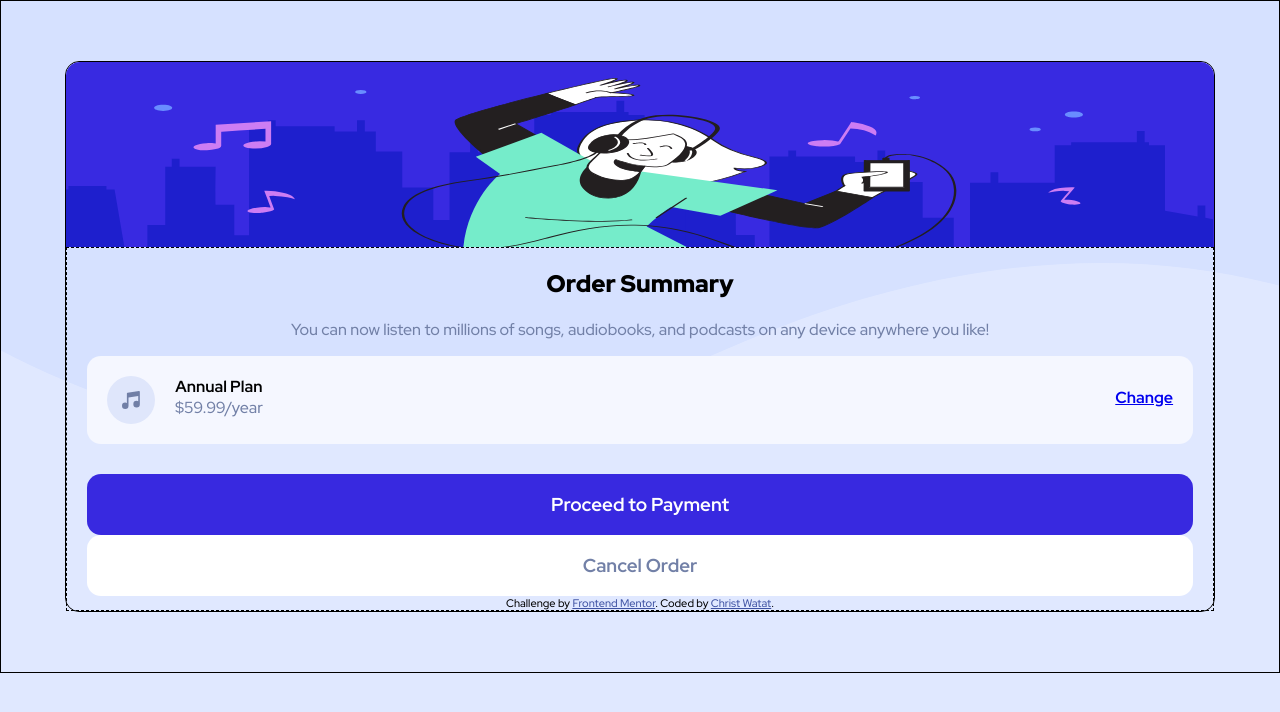
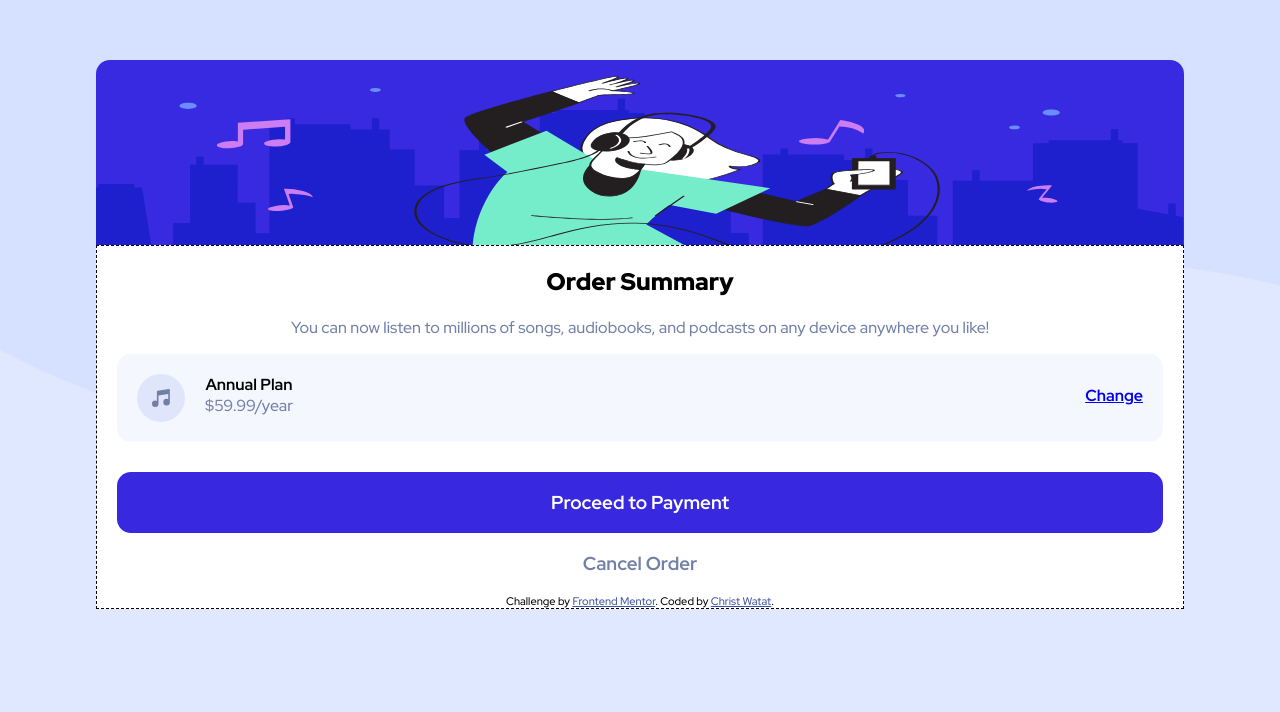
Before and after one commit to Christ-Kevin/order-summary-component-main, a plain HTML site: page index.html in a window 1280 px wide. Drawn offline with Linux system fonts and the light colour scheme.

Commit message:
final update

```diff
--- a/css/styles.css
+++ b/css/styles.css
@@ -32,6 +32,200 @@ The designs were created to the following widths:
 - Weights: 500, 700, 900 */
 
 
+
+ *,
+ *:before,
+ *:after {
+
+     box-sizing: inherit;
+ }
+
+ html {
+
+     box-sizing: border-box;
+
+     /* Typographie */
+     font-family: 'Red Hat Display', sans-serif;
+     /* set 1rem=10px */
+     font-size: 62.5%;
+
+ }
+
+
+/* ###################### Mobile first ################## */
+ body {
+     /* Typographie */
+     font-size: 1.6rem;
+     font-weight: 500;
+
+     /* space */
+     margin: 0 auto;
+     padding: 6rem 0 6rem 0;
+
+     /* size */
+     height: 100%;
+
+     /* background */
+     background-image: url(/images/pattern-background-mobile.svg);
+     background-repeat: no-repeat;
+     background-size: auto;
+     /* pale blue */
+     background-color: hsl(225, 100%, 94%);
+
+     /* flex */
+     display: flex;
+     justify-content: center;
+     flex-direction: column;
+ }
+
+
+ main {
+     /* space */
+     padding-bottom: 0;
+     margin: 0 auto;
+
+     /* size */
+     width: 85%;
+
+     /* border */
+     border-radius: 1.4rem;
+ }
+
+
+ main div img {
+     /* size */
+     height: auto;
+     max-height: 185px;
+     width: 100%;
+
+     /* block */
+     display: block;
+
+     /* background */
+     background-size: contain;
+     background-repeat: no-repeat;
+
+     /* border */
+     border-top-left-radius: 1.4rem;
+     border-top-right-radius: 1.4rem;
+ }
+
+
+ article {
+     /* border */
+     border: 1px dashed black;
+
+     /* space */
+     padding: 0 2rem 0 2rem;
+
+     /* flex */
+     display: flex;
+     flex-direction: column;
+     text-align: center;
+
+     /* background */
+     background-color: white;
+ }
+
+
+ h1 {
+     /* Typographie */
+     font-weight: 900;
+ }
+
+
+ section p:first-of-type {
+     /* Typographie */
+     font-weight: 700;
+     color: black;
+
+     /* space */
+     margin-bottom: 0;
+     margin-top: 0;
+     padding-top: 2rem;
+
+ }
+
+
+ section h4 {
+     /* space */
+     margin-top: 3.1rem;
+ }
+
+
+ p:last-of-type {
+     /* space */
+     margin-top: 0;
+ }
+
+
+ section {
+     /* background */
+     /* very pale blue */
+     background-color: hsl(225, 100%, 98%);
+
+     /* space and border */
+     border-radius: 1.4rem;
+     margin-bottom: 3rem;
+
+     /* flex */
+     display: flex;
+ }
+
+
+ section div {
+     /* flex */
+     display: flex;
+     flex-direction: column;
+ }
+
+
+ section img {
+     padding: 2rem 2rem 2rem 2rem;
+ }
+
+
+ section a {
+     margin-left: auto;
+     margin-right: 2rem;
+ }
+
+
+ h3:first-of-type {
+     /* space */
+     margin-top: 0;
+     margin-bottom: 0;
+     padding-top: 1.8rem;
+     padding-bottom: 1.8rem;
+
+     /* typographie */
+     color: hsl(255, 100%, 100%);
+
+     /* border and background */
+     border-radius: 1.4rem;
+     /* bright blue */
+     background-color: hsl(245, 75%, 52%);
+ }
+
+
+ h3:last-of-type {
+     /* space */
+     margin-top: 0;
+     margin-bottom: 0;
+     padding-top: 1.8rem;
+     padding-bottom: 1.8rem;
+
+     /* border and background */
+     border-radius: 1.4rem;
+     background-color: hsl(255, 100%, 100%);
+ }
+
+ p,
+ h3:last-of-type {
+     /* desaturated blue */
+     color: hsl(224, 23%, 55%);
+ }
+
  .attribution {
      font-size: 11px;
      text-align: center;
@@ -41,186 +235,15 @@ The designs were created to the following widths:
      color: hsl(228, 45%, 44%);
  }
 
- *,
- *:before,
- *:after {
-     box-sizing: inherit;
- }
-
- html {
-     box-sizing: border-box;
-     /* size */
-     font-size: 62.5%;
-     font-family: 'Red Hat Display', sans-serif;
- }
 
 
-
-
- body {
-     font-size: 1.6rem;
-     font-weight: 500;
-     /* space */
-     margin: 0 auto;
-     height: 100%;
-     padding: 6rem 0 6rem 0;
-     font-weight: 500;
-     border: 1px solid black;
-
-     background-image: url(/images/pattern-background-mobile.svg);
-
-     background-repeat: no-repeat;
-     background-size: auto;
-     background-color: hsl(225, 100%, 94%);
-     /* pale blue */
-     display: flex;
-
-     justify-content: center;
-     flex-direction: column;
-
- }
-
-
-
-
-
- main {
-
-
-     padding-bottom: 0;
-
-     width: 90%;
-
-
-     margin: 0 auto;
-     vertical-align: middle;
-
-
-     border-radius: 1.4rem;
-
-     /* font and color */
-
-     border: 1px solid black;
-     /*flex*/
-
- }
-
-
-
- main div img {
-
-     height: auto;
-     max-height: 185px;
-
-
-     /*163px; /* auto? */
-     width: 100%;
-     overflow: auto;
-     display: block;
-     margin: 0 auto;
-
-     background-size: contain;
-     background-repeat: no-repeat;
-     border-top-left-radius: 1.4rem;
-     border-top-right-radius: 1.4rem;
- }
-
- article {
-
-     border: 1px dashed black;
-
-     padding: 0 2rem 0 2rem;
-     display: flex;
-     flex-direction: column;
-     text-align: center
- }
-
- h1 {
-     font-weight: 900;
- }
-
- section p:first-of-type {
-     font-weight: 700;
-     margin-bottom: 0;
-     margin-top: 0;
-     padding-top: 2rem;
-     color: black;
- }
-
- section h4 {
-     margin-top: 3.1rem;
- }
-
- p:last-of-type {
-     margin-top: 0;
- }
-
- section {
-     background-color: hsl(225, 100%, 98%);
-     /* very pale blue */
-     border-radius: 1.4rem;
-     display: flex;
-     margin-bottom: 3rem;
- }
-
-
-
- section div {
-     display: flex;
-     flex-direction: column;
-
- }
-
- section img {
-     padding: 2rem 2rem 2rem 2rem;
- }
-
- section a {
-     margin-left: auto;
-     margin-right: 2rem;
- }
-
- h3:first-of-type {
-     margin-top: 0;
-     margin-bottom: 0;
-     padding-top: 1.8rem;
-     padding-bottom: 1.8rem;
-     color: hsl(255, 100%, 100%);
-     border-radius: 1.4rem;
-     background-color: hsl(245, 75%, 52%);
-     /* bright blue */
-
- }
-
- h3:last-of-type {
-     margin-top: 0;
-     margin-bottom: 0;
-     padding-top: 1.8rem;
-     padding-bottom: 1.8rem;
-
-     border-radius: 1.4rem;
-     background-color: hsl(255, 100%, 100%);
- }
-
- p,
- h3:last-of-type {
-     color: hsl(224, 23%, 55%);
-     /* desaturated blue */
- }
-
-
-
+/* ################ Desktop Design ################ */
  @media screen and (min-height: 541px) {
      body {
-
          background-image: url(/images/pattern-background-desktop.svg);
-
          background-repeat: no-repeat;
          background-size: auto;
+         /* pale blue */
          background-color: hsl(225, 100%, 94%);
-         /* pale blue */
-
-
-
      }
  }
--- a/index.html
+++ b/index.html
@@ -13,21 +13,17 @@
 </head>
 
 <body>
-
     <main>
         <div>
-
             <img src="images/illustration-hero.svg" alt="hero">
-
         </div>
 
         <article>
-
             <h1>Order Summary</h1>
             <p>You can now listen to millions of songs, audiobooks, and podcasts on any
                 device anywhere you like!</p>
+
             <section>
-
                 <img src="/images/icon-music.svg" alt="a normal and simple but also wonderful music icon">
                 <div>
                     <p>Annual Plan</p>
@@ -41,8 +37,6 @@
             <h3>Proceed to Payment</h3>
             <h3>Cancel Order</h3>
 
-
-
             <div class="attribution">
                 Challenge by <a href="https://www.frontendmentor.io?ref=challenge" target="_blank">Frontend Mentor</a>.
                 Coded by <a href="https://www.linkedin.com/in/christ-k%C3%A9vin-touga-watat-32026712a?lipi=urn%3Ali%3Apage%3Ad_flagship3_profile_view_base_contact_details%3BRH7EFAR9SNWSaWo%2BW9MXCA%3D%3D">Christ Watat</a>.
@@ -50,6 +44,6 @@
         </article>
 
     </main>
+</body>
 
-
-</body></html>
+</html>
```
